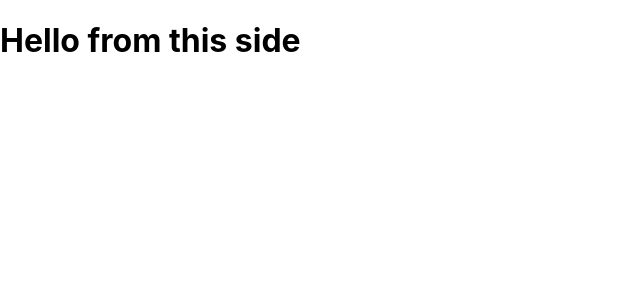
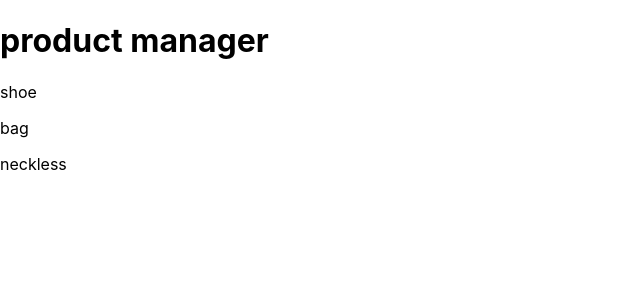
Before and after one commit to Sulmazsaba/NODEJS-COMPLETE-GUIDE, a React (Create React App) app in the folder client/: page / in a window 1280 px wide. Shown: the top 300 px of the page, without its empty margins (0-640 px from the left). Built offline with nearby package versions, Linux system fonts and the light colour scheme.

Commit message:
add app title

```diff
--- a/client/src/components/products/product/product.js
+++ b/client/src/components/products/product/product.js
@@ -0,0 +1,5 @@
+const product = (props) => {
+  return(<p>{props.title}</p>)
+};
+
+export default product;
--- a/client/src/components/products/products.js
+++ b/client/src/components/products/products.js
@@ -0,0 +1,12 @@
+import React from "react";
+import Product from "./product/product";
+
+const products = (props) => {
+ return props.products.map((product, index) => {
+    return <Product title={product.title} imgUrl={product.imgUrl}></Product>;
+  });
+
+
+};
+
+export default products;
--- a/client/src/containers/App.js
+++ b/client/src/containers/App.js
@@ -1,9 +1,33 @@
-import './App.css';
+import "./App.css";
+import Products from "../components/products/products";
+import { Component } from "react";
 
-function App() {
-  return (
-   <h1>Hello from this side</h1>
-  );
+class App extends Component {
+  state = {
+    products: [
+      {
+        title: "shoe",
+      },
+      {
+        title: "bag",
+      },
+      {
+        title: "neckless",
+      },
+    ],
+  };
+  render() {
+    let products = this.state.products;
+    if (this.state.products.length > 0) {
+      products = <Products products={products}></Products>;
+    }
+    return (
+      <div>
+        <h1>{this.props.appTitle}</h1>
+        {products}
+      </div>
+    );
+  }
 }
 
 export default App;
--- a/client/src/index.js
+++ b/client/src/index.js
@@ -4,8 +4,6 @@ import './index.css';
 import App from './containers/App';
 
 ReactDOM.render(
-  <React.StrictMode>
-    <App />
-  </React.StrictMode>,
+    <App  appTitle="product manager" />,
   document.getElementById('root')
 );
```
